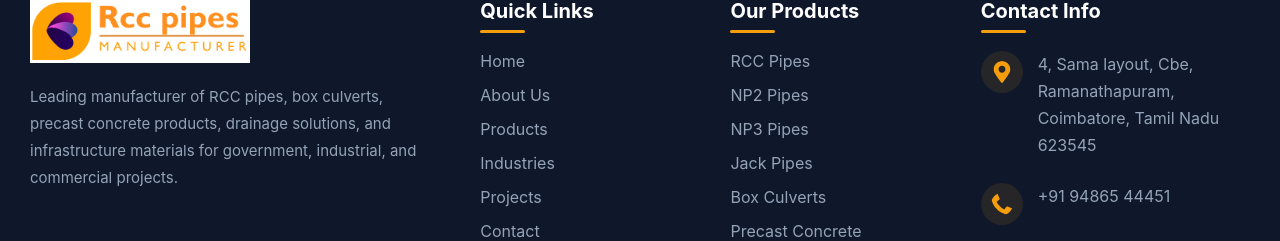
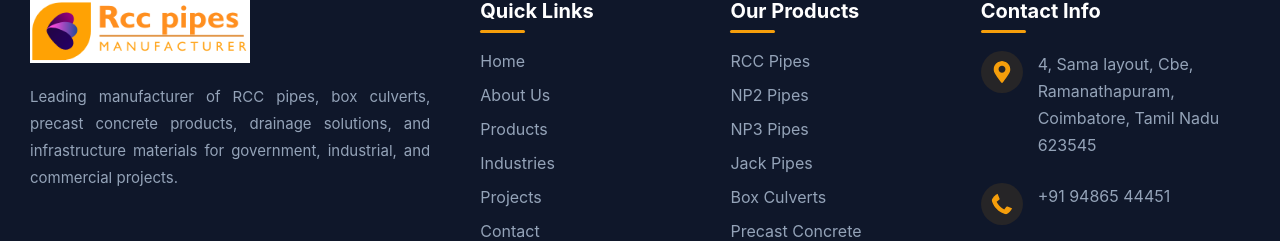
Before and after one commit to devfrontlinetech/coimbatorerccpipes, a React (Create React App) app: page / in a window 1280 px wide. Shown: the part 8851-9092 px from the top of the page. Built offline with nearby package versions, Linux system fonts and the light colour scheme.

Commit message:
uploaded

```diff
--- a/src/assets/css/layouts/footer.css
+++ b/src/assets/css/layouts/footer.css
@@ -1,7 +1,3 @@
-/* ==========================================================
-   FOOTER
-========================================================== */
-
 .footer {
   width: 100%;
   background: #0f172a;
@@ -54,11 +50,10 @@
   line-height: 1.8;
   margin: 20px 0 30px;
   font-size: 15px;
+  text-align: justify;
 }
 
-/* ==========================================================
-   LOGO
-========================================================== */
+/* ====== LOGO ======= */
 
 .concretepipe-logo-img {
   width: 220px;
@@ -71,9 +66,7 @@
   transform: scale(1.03);
 }
 
-/* ==========================================================
-   LINKS
-========================================================== */
+/* ====== LINKS  ======== */
 
 .footer-column ul {
   list-style: none;
@@ -107,9 +100,7 @@
   padding-left: 6px;
 }
 
-/* ==========================================================
-   CONTACT
-========================================================== */
+/* ===== CONTACT ====== */
 
 .footer-contact {
   display: flex;
@@ -139,9 +130,7 @@
   line-height: 1.7;
 }
 
-/* ==========================================================
-   SOCIAL
-========================================================== */
+/* =======  SOCIAL  ======= */
 
 .footer-social {
   display: flex;
@@ -172,9 +161,7 @@
   box-shadow: 0 12px 25px rgba(245, 158, 11, 0.3);
 }
 
-/* ==========================================================
-   BOTTOM
-========================================================== */
+/* ======= BOTTOM ======== */
 
 .footer-bottom {
   margin-top: 70px;
@@ -208,10 +195,6 @@
   color: #ffffff;
 }
 
-/* ==========================================================
-   1400px
-========================================================== */
-
 @media (max-width: 1400px) {
   .footer-container,
   .footer-bottom-container {
@@ -220,10 +203,6 @@
   }
 }
 
-/* ==========================================================
-   1200px
-========================================================== */
-
 @media (max-width: 1200px) {
   .footer-container {
     grid-template-columns: repeat(2, 1fr);
@@ -231,10 +210,6 @@
     gap: 45px;
   }
 }
-
-/* ==========================================================
-   992px
-========================================================== */
 
 @media (max-width: 992px) {
   .footer {
@@ -247,10 +222,6 @@
     gap: 40px;
   }
 }
-
-/* ==========================================================
-   768px
-========================================================== */
 
 @media (max-width: 768px) {
   .footer {
@@ -273,10 +244,6 @@
     margin-top: 20px;
   }
 }
-
-/* ==========================================================
-   576px
-========================================================== */
 
 @media (max-width: 576px) {
   .footer {
@@ -323,10 +290,6 @@
   }
 }
 
-/* ==========================================================
-   400px
-========================================================== */
-
 @media (max-width: 400px) {
   .footer-container {
     padding: 0 15px;
@@ -351,10 +314,6 @@
   }
 }
 
-/* ==========================================================
-   LARGE SCREENS
-========================================================== */
-
 @media (min-width: 1600px) {
   .footer-container,
   .footer-bottom-container {
```
